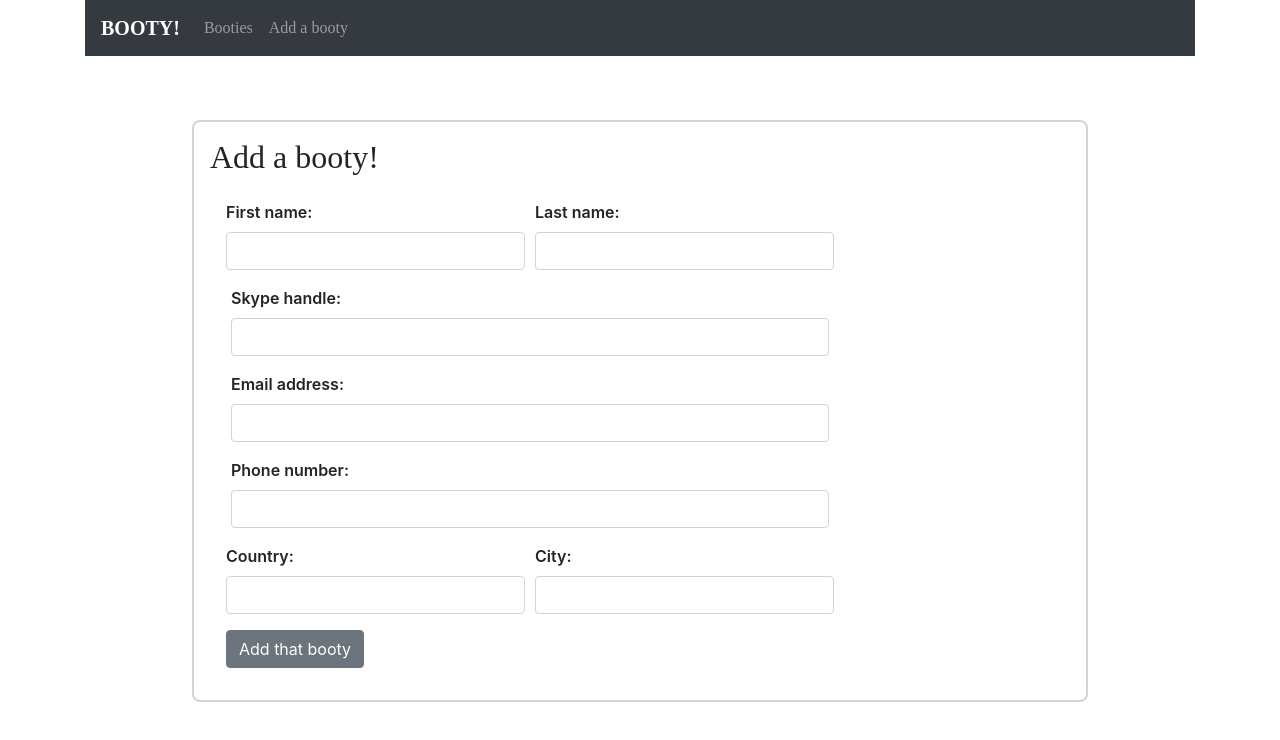
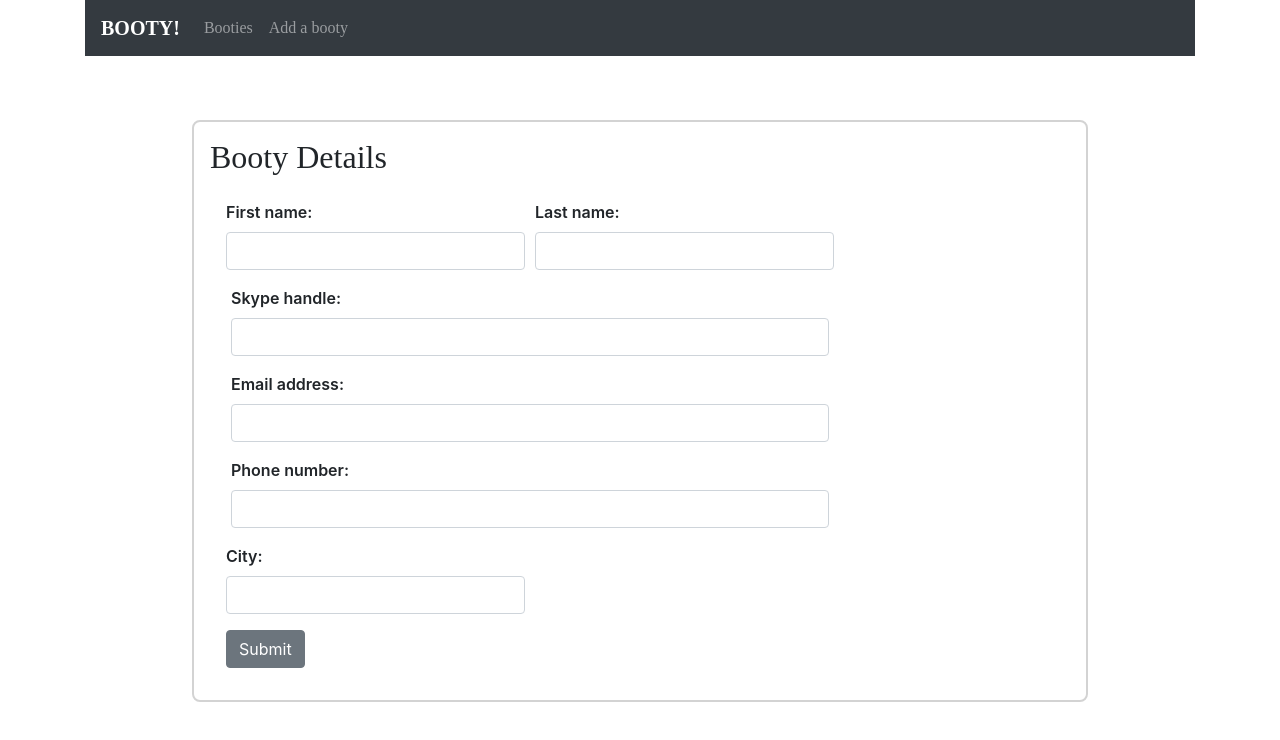
Before and after one commit to Andersclark/UpForBooty, a React (Create React App) app in the folder up-for-booty/: page /add in a window 1280 px wide. Shown: the top 740 px of the page. Built offline with nearby package versions, Linux system fonts and the light colour scheme; a web font is replaced by a local one.

Commit message:
started simple translation

```diff
--- a/up-for-booty/src/components/add-booty.js
+++ b/up-for-booty/src/components/add-booty.js
@@ -1,9 +1,11 @@
 import React, { Component } from 'react';
 import { Container, Col, Row, Form, FormGroup, Label, Button, Input } from 'reactstrap';
 import axios from 'axios';
+import store from "../store";
 import '../App.css';
 
 export default class AddBooty extends Component {
+
   constructor(props) {
     super(props);
 
@@ -24,6 +26,20 @@ export default class AddBooty extends Component {
     };
 
     this.onSubmit = this.onSubmit.bind(this);
+  }
+
+  componentDidUpdate(nextProps) {
+    if (nextProps.indivBooty !== this.props.indivBooty) {
+      this.setState({
+        firstName: this.props.indivBooty.firstName,
+        lastName: this.props.indivBooty.lastName,
+        phoneNo: this.props.indivBooty.phoneNo,
+        skypeHandle: this.props.indivBooty.skypeHandle,
+        email: this.props.indivBooty.email,
+        city: this.props.indivBooty.city,
+        timezone: this.props.indivBooty.timezone,
+      });
+    };
   }
 
   onChangeHandler = (event) => {
@@ -54,16 +70,6 @@ export default class AddBooty extends Component {
     }
   }
 
-  /* validateCountry(e) {
-    const countries = ['sweden', 'us', 'ireland'];
-    if(countries.includes(e.target.value)) {
-      console.log('country!');
-    }
-    else {
-      console.log('not a country');
-    }
-  } */
-
   onSubmit(e) {
     e.preventDefault();
 
@@ -78,23 +84,30 @@ export default class AddBooty extends Component {
       timezone: this.state.timezone
     };
 
-    axios.post('http://localhost:5000/booty/add', booty)
-      .then(res => console.log(res.data));
-
-    console.log('submitted ', booty)
+    //if props came from the edit booty component, then send an update request, else add a new booty
+    if (this.props.indivBooty) {
+      axios.put('http://localhost:5000/booty/update/' + this.props.indivBooty._id, booty)
+        .then(res => console.log(res.data));
+    }
+    else {
+      axios.post('http://localhost:5000/booty/add', booty)
+        .then(res => console.log(res.data));
+    }
 
     window.location = '/';
   }
 
   render() {
+    let language = store.getLanguage();
+
     return (
       <Container className="App">
-        <h2 className="logo">Add a booty!</h2>
+        <h2 className="logo">{language === 'eng' ? 'Booty Details' : 'Rumpadetaljer (lololol)'}</h2>
         <Form className="form" onSubmit={(e) => this.onSubmit(e)}>
           <Row form>
             <Col className="colStyle">
               <FormGroup>
-                <Label>First name: </Label>
+                <Label>{language === 'eng' ? 'First name:' : 'Förnamn:'}</Label>
                 <Input type="text" required name='firstName' className="form-control"
                   value={this.state.firstName}
                   onChange={this.onChangeHandler}
@@ -104,7 +117,7 @@ export default class AddBooty extends Component {
 
             <Col className="colStyle">
               <FormGroup>
-                <Label>Last name: </Label>
+                <Label>{language === 'eng' ? 'Last name:' : 'Efternamn:'}</Label>
                 <Input type="text" required name="lastName" className="form-control"
                   value={this.state.lastName}
                   onChange={this.onChangeHandler}
@@ -115,7 +128,7 @@ export default class AddBooty extends Component {
 
           <Col className="colStyle">
             <FormGroup>
-              <Label>Skype handle: </Label>
+              <Label>{language === 'eng' ? 'Skype handle:' : 'Skypenamn:'}</Label>
               <Input type="text" required name="skypeHandle" className="form-control"
                 value={this.state.skypeHandle}
                 onChange={this.onChangeHandler}
@@ -125,7 +138,7 @@ export default class AddBooty extends Component {
 
           <Col className="colStyle">
             <FormGroup>
-              <Label>Email address: </Label>
+              <Label>{language === 'eng' ? 'Email address:' : 'E-postadress:'}</Label>
               <Input type="text" required name="email" className="form-control"
                 value={this.state.email}
                 valid={this.state.validate.emailState === 'has-success'}
@@ -140,7 +153,7 @@ export default class AddBooty extends Component {
 
           <Col className="colStyle">
             <FormGroup>
-              <Label>Phone number: </Label>
+              <Label>{language === 'eng' ? 'Phone number:' : 'Telefonnummer:'}</Label>
               <Input type="text" required name="phoneNo" className="form-control"
                 value={this.state.phoneNo}
                 valid={this.state.validate.phoneNoState === 'has-success'}
@@ -154,22 +167,9 @@ export default class AddBooty extends Component {
           </Col>
 
           <Row form>
-          <Col>
-              <FormGroup>
-                <Label>Country: </Label>
-                <Input type="text" required name="country" className="form-control"
-                  value={this.state.country}
-                  onChange={(e) => {
-                    /* this.validateCountry(e) */
-                    this.onChangeHandler(e)
-                  }}
-                />
-              </FormGroup>
-            </Col>
-
             <Col md={6}>
               <FormGroup>
-                <Label>City: </Label>
+                <Label>{language === 'eng' ? 'City:' : 'Stad:'}</Label>
                 <Input type="text" required name="city" className="form-control"
                   value={this.state.city}
                   onChange={this.onChangeHandler}
@@ -178,9 +178,7 @@ export default class AddBooty extends Component {
             </Col>
           </Row>
 
-
-
-          <Button>Add that booty</Button>
+          <Button>{language === 'eng' ? 'Submit' : 'Godkänn'}</Button>
         </Form>
       </Container>
     );
--- a/up-for-booty/src/home-page.js
+++ b/up-for-booty/src/home-page.js
@@ -1,15 +1,14 @@
 import React, { Component } from 'react';
 import BootyList from './components/booty-list';
 import SearchField from './components/search-field';
-//import TimezoneDropdown from './components/timezone-dropdown';
 import axios from 'axios';
 import store from "./store";
 import './App.css';
 import moment from 'moment-timezone';
 import Slider from './components/timezone-slider'
-//import 'rc-slider/assets/index.css';
 import SortBtn from './components/sort-btn'
 import filter from './filter';
+import { Button, ButtonGroup } from 'reactstrap';
 
 export default class HomePage extends Component {
     constructor(props) {
@@ -102,7 +101,7 @@ export default class HomePage extends Component {
                     return JSON.stringify(a.time._d).substring(12, 14) - JSON.stringify(b.time._d).substring(12, 14)
                 })
                 break;
-                default :
+            default:
                 list.sort(function (a, b) {
                     return a.firstName.localeCompare(b.firstName);
                 })
@@ -111,30 +110,34 @@ export default class HomePage extends Component {
         return list;
     }
 
-    sleep(ms){
+    sleep(ms) {
         return new Promise((resolve) => setTimeout(resolve, ms));
     }
 
-      async updateTime(){
-        while(this._isMounted){
+    async updateTime() {
+        while (this._isMounted) {
             let newBooties = this.state.listToDisplay.slice();
-            for (let booty of newBooties){
+            for (let booty of newBooties) {
                 booty.time = moment(booty.time).add(5000, "ms")
             }
-            this.setState({booties:newBooties});
+            this.setState({ booties: newBooties });
             await this.sleep(5000);
         }
     }
-      componentDidMount(){
+    componentDidMount() {
         this._isMounted = true;
         this.updateTime();
     }
-      componentWillUnmount(){
+    componentWillUnmount() {
         this._isMounted = false;
     }
     render() {
         return (
             <div>
+                <ButtonGroup>
+                    <Button onClick={() => store.setLanguage('eng')}>English</Button>
+                    <Button onClick={() => store.setLanguage('sve')}>Svenska</Button>
+                </ButtonGroup>
                 <SearchField searchCallback={this.searchCallback} ></SearchField>
                 <Slider sliderCallback={this.sliderCallback} />
                 <SortBtn search={this.state.search} sortCallback={this.sortCallback} />
--- a/up-for-booty/src/store.js
+++ b/up-for-booty/src/store.js
@@ -1,6 +1,6 @@
 let store = { booties: [] };
 const subscribingFunctions = [];
-
+let language = 'eng';
 
 store.saveToBooties = (data) => {
     store.booties = []
@@ -18,6 +18,15 @@ store.getBooties = () => {
     return store.booties;
 }
 
+store.getLanguage = () => {
+    return language;
+}
+
+store.setLanguage = (lang) => {
+    language = lang;
+    console.log('language', language);
+}
+
 // A subscribing function should be ready to
 // receive the changes and react on them
 store.subscribeToChanges = (func) => {
```
Lines whose indentation alone changed are shown as unchanged.
